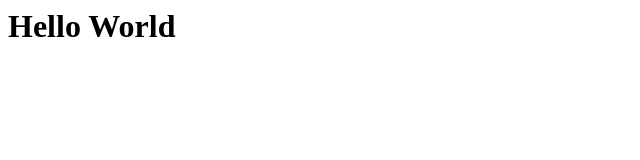
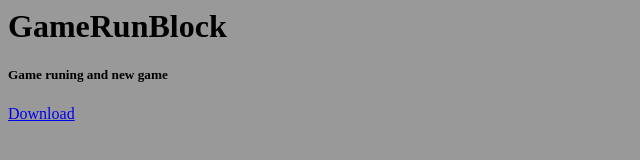
Before and after one commit to Kevdev971/Kevdev971.github.io, a plain HTML site: page index.html in a window 1280 px wide. Shown: the whole page, without its empty margins (0-640 px from the left). Drawn offline with Linux system fonts and the light colour scheme.

Commit message:
Update index.html

```diff
--- a/index.html
+++ b/index.html
@@ -1,3 +1,8 @@
-<h1>
-Hello World
-</h1>
+<h1>GameRunBlock</h1>
+<h5>Game runing and new game</h5>
+<a class="download-button" href="https://github.com/Kevdev971/GameJavaTest/ " target="_blank">Download </a>
+<style>
+body {
+	background-color: #999;
+}
+</style>
```
